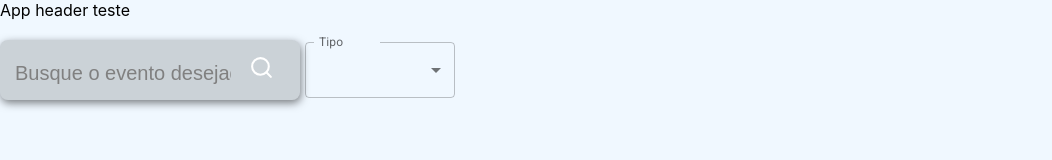
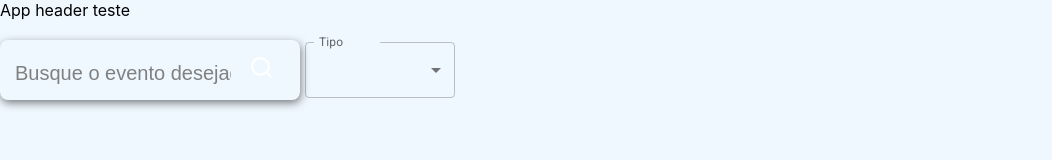
Before and after one commit to gmartins-dev/react-mblabs, a React (Vite) app: page / in a window 1280 px wide. Shown: the top 160 px of the page, without its empty margins (0-1052 px from the left). Built offline with nearby package versions, Linux system fonts and the light colour scheme; no server answers.

Commit message:
css search bar fix

```diff
--- a/src/components/SearchBar/styles.js
+++ b/src/components/SearchBar/styles.js
@@ -3,7 +3,7 @@ import styled from 'styled-components';
 export const Container = styled.div``;
 
 export const SearchBox = styled.div`
-  background-color: rgba(55, 55, 55, 0.2);
+  background-color: transparent;
   width: 300px;
   padding: 15px;
   margin: 20px auto;
```
